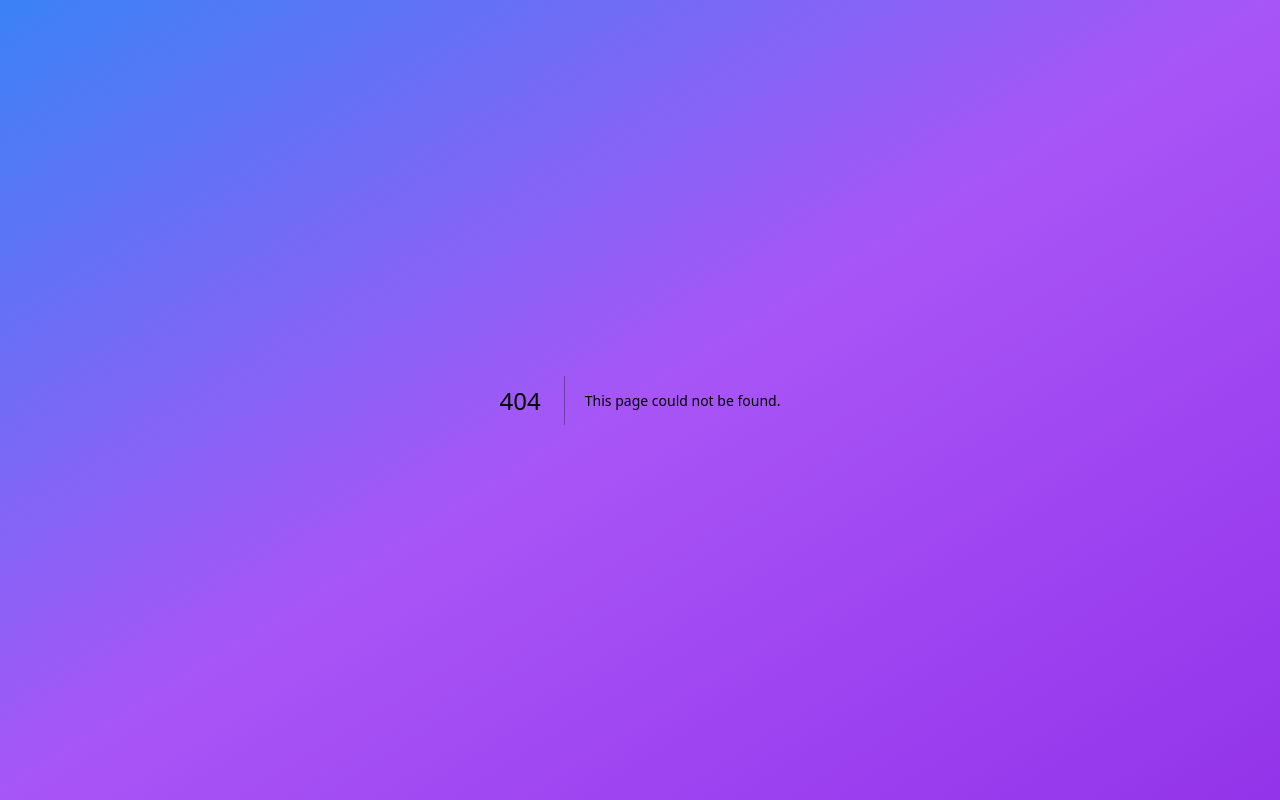
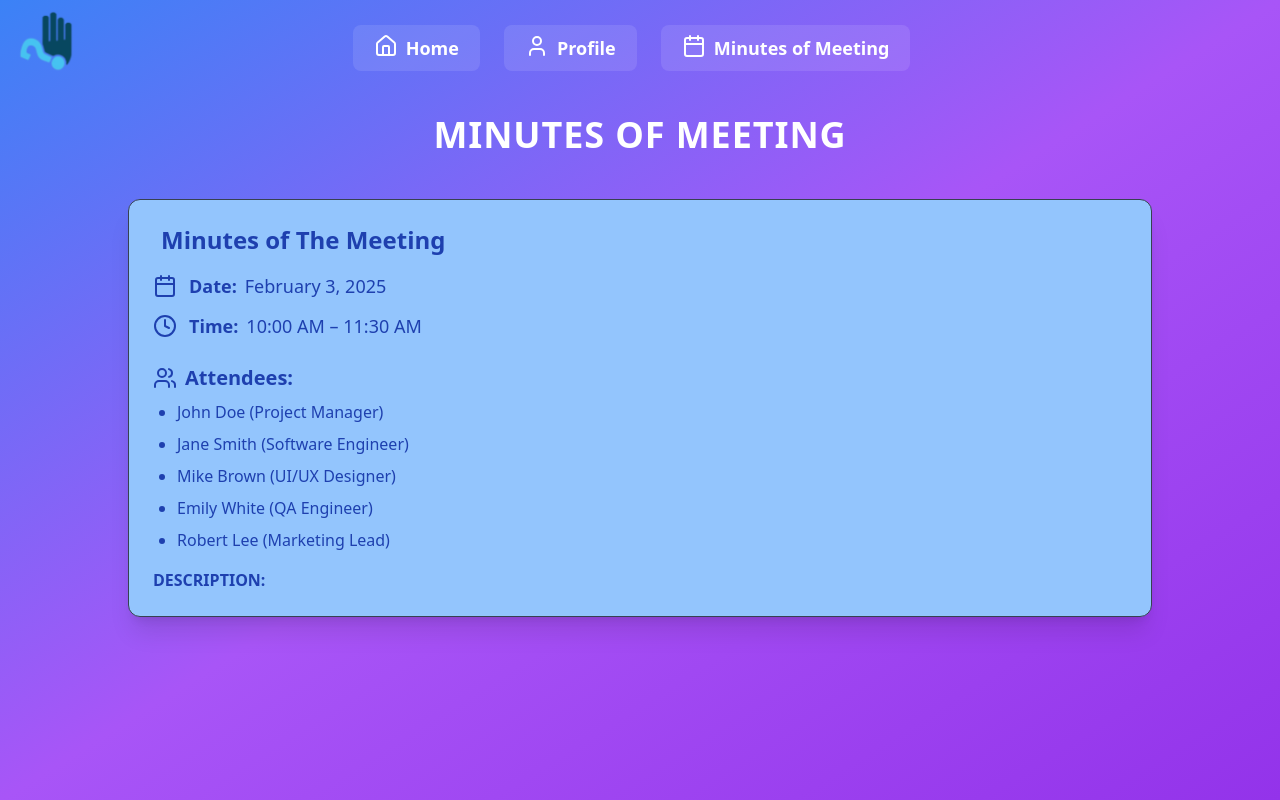
Before and after one commit to ARYANBISHWAS07/DevSoc-25, a Next.js app in the folder frontend/: page /Meetings/1 in a window 1280 px wide. Before the commit this address had no page. Built offline with nearby package versions, Linux system fonts and the light colour scheme.

Commit message:
minutes of the meeting added

```diff
--- a/frontend/src/app/Main/page.tsx
+++ b/frontend/src/app/Main/page.tsx
@@ -1,6 +1,7 @@
 import Navbar from "@/app/components/navbar";
 import {DataTable} from "@/contents-ui/table";
 import {Clock,NotebookPen} from "lucide-react";
+import {ChartComponent} from "@/contents-ui/graph";
 
 
 export default function Page() {
@@ -20,6 +21,7 @@ export default function Page() {
                         <h1 className="font-bold text-blue-900">Total Meets:</h1>
                         <p className="text-xl font-semibold text-blue-900">72</p>
                     </div>
+
                     <div className="w-1 h-[60%] bg-blue-800 rounded-full"></div>
                     <div className="flex flex-col items-center">
                         <NotebookPen size={50} className="text-blue-800"/>
@@ -27,7 +29,9 @@ export default function Page() {
                         <p className="text-xl font-semibold text-blue-900">17 Hr 50 Min</p>
                     </div>
                 </div>
-
+                <div className="flex justify-center">
+                    <ChartComponent/>
+                </div>
             </div>
             <DataTable/>
         </div>
--- /dev/null
+++ b/frontend/src/app/Meetings/[id]/page.tsx
@@ -0,0 +1,51 @@
+import Navbar from "@/app/components/navbar";
+import { ChartComponent } from "@/contents-ui/graph";
+import { Calendar, Clock, Users } from "lucide-react";
+
+export default function Page() {
+    return (
+        <>
+            <Navbar />
+            <div className="flex justify-center items-center h-20">
+                <h1 className="font-bold text-white text-4xl tracking-wide">MINUTES OF MEETING</h1>
+            </div>
+
+
+            <div className="w-[80vw] mb-4 mx-auto mt-6 p-6 bg-blue-300 text-blue-800 rounded-xl shadow-xl border border-gray-700">
+
+                <h1 className="text-2xl font-bold mb-4 flex items-center">
+                    <span className="ml-2">Minutes of The Meeting</span>
+                </h1>
+                <div className="mb-6 space-y-3">
+                    <div className="flex items-center text-lg">
+                        <Calendar className="w-6 h-6 mr-3 text-blue-800" />
+                        <span className="font-semibold">Date:</span>
+                        <span className="ml-2 font-normal">February 3, 2025</span>
+                    </div>
+                    <div className="flex items-center text-lg">
+                        <Clock className="w-6 h-6 mr-3 text-blue-800" />
+                        <span className="font-semibold">Time:</span>
+                        <span className="ml-2 font-normal">10:00 AM – 11:30 AM</span>
+                    </div>
+                </div>
+                <div className="mt-6">
+                    <h2 className="text-xl font-bold flex items-center">
+                        <Users className="w-6 h-6 mr-2 text-blue-800" />
+                        Attendees:
+                    </h2>
+                    <ul className="list-disc pl-6 mt-2 space-y-2 text-blue-800">
+                        <li>John Doe <span className="text-blue-800">(Project Manager)</span></li>
+                        <li>Jane Smith <span className="text-blue-800">(Software Engineer)</span></li>
+                        <li>Mike Brown <span className="text-blue-800">(UI/UX Designer)</span></li>
+                        <li>Emily White <span className="text-blue-800">(QA Engineer)</span></li>
+                        <li>Robert Lee <span className="text-blue-800">(Marketing Lead)</span></li>
+                    </ul>
+                    <h1 className="text-blue-800 font-bold mt-4">DESCRIPTION:</h1>
+                    <p>
+
+                    </p>
+                </div>
+            </div>
+        </>
+    );
+}
--- a/frontend/src/app/Meetings/page.tsx
+++ /dev/null
@@ -1,7 +0,0 @@
-import {ChartComponent} from "@/contents-ui/graph";
-
-export default function Page() {
-    return(
-        <ChartComponent/>
-    )
-}
--- a/frontend/src/app/page.tsx
+++ b/frontend/src/app/page.tsx
@@ -1,9 +1,8 @@
 import Main from "@/app/Main/page";
-import Parallax from "./LandingPage/mainLandingPage";
-
+import Meetings from "@/app/Meetings/[id]/page";
 
 export default function Home() {
   return(
-      <Parallax/>
+      <Main/>
   )
 }
--- a/frontend/src/contents-ui/graph.tsx
+++ b/frontend/src/contents-ui/graph.tsx
@@ -24,7 +24,7 @@ const chartData = [
 export function ChartComponent() {
     return (
         <div className="ml-[40vw]">
-        <Card className="w-[80vw] max-w-md mx-auto bg-white dark:bg-gray-900 shadow-lg rounded-2xl p-4">
+        <Card className="w-[80vw] bg-blue-300 max-w-md mx-auto dark:bg-gray-900  rounded-2xl p-4">
             <CardHeader className="pb-2">
                 <CardTitle className="text-base font-semibold text-gray-800 dark:text-white">
                     Weekly Meeting Timings(in mins)
--- a/frontend/src/contents-ui/table.tsx
+++ b/frontend/src/contents-ui/table.tsx
@@ -65,10 +65,10 @@ export const columns: ColumnDef<Meeting>[] = [
         accessorKey: "info",
         header: "Info",
         cell: ({ row }) => {
-            const info = row.getValue("info")
+            const id = row.original.id
             return (
-                <Link href={`/new-page?info=${encodeURIComponent(info)}`} passHref>
-                    <div className="text-blue-500 cursor-pointer hover:underline">{info}</div>
+                <Link href={`/meeting/${id}`} className="text-blue-500 cursor-pointer hover:underline">
+                    View Details
                 </Link>
             )
         },
```
